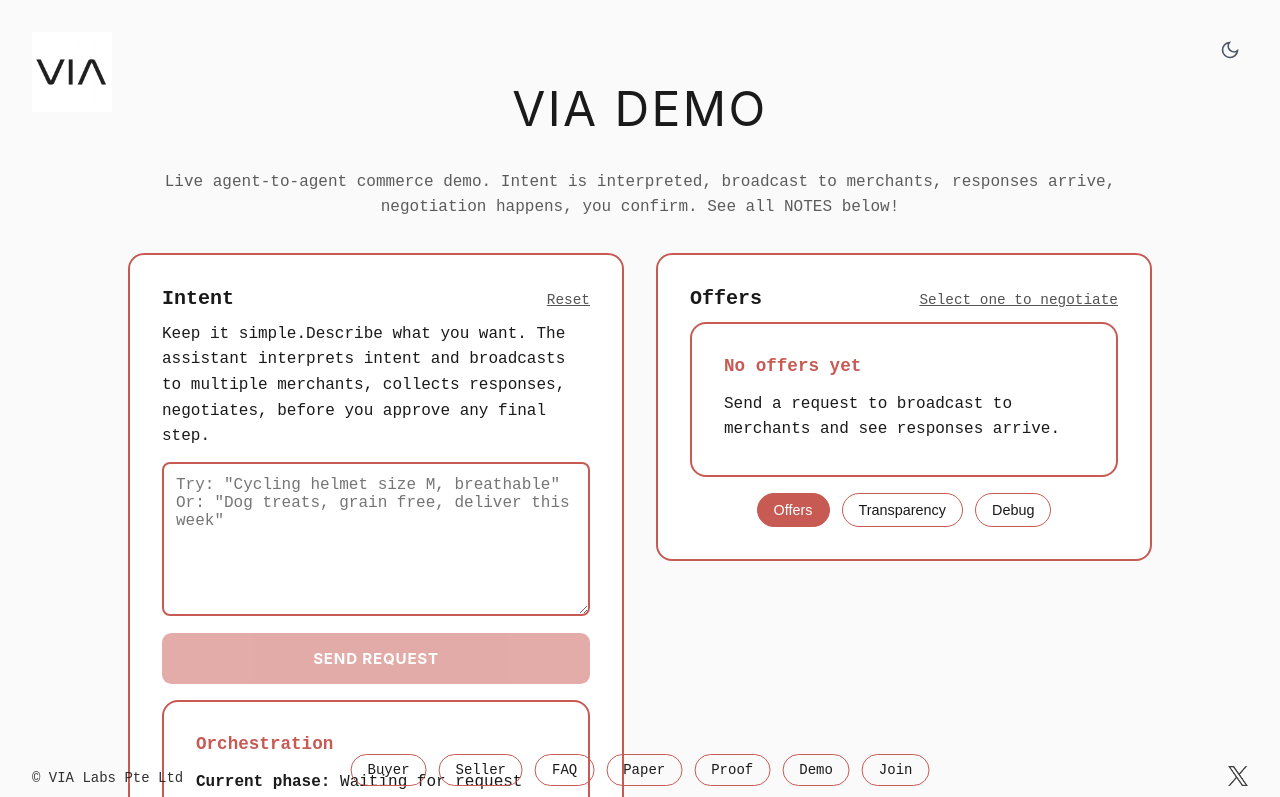
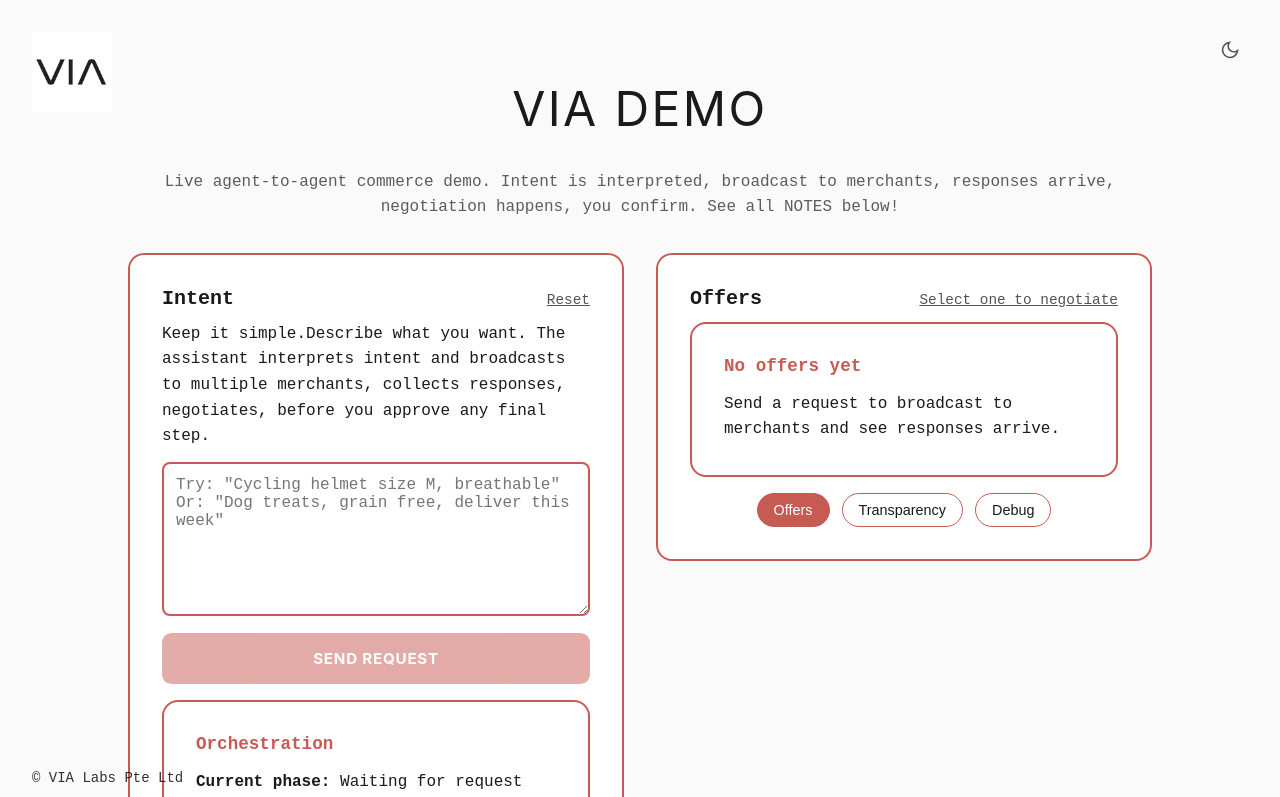
Before and after one commit to richardjhobbs/via_demo, a Next.js app: page / in a window 1280 px wide. Shown: the top 797 px of the page. Built offline with nearby package versions, Linux system fonts and the light colour scheme.

Commit message:
Move bottom nav into page flow

```diff
--- a/app/globals.css
+++ b/app/globals.css
@@ -60,7 +60,7 @@
   transition: background-color var(--transition-normal), color var(--transition-normal);
 
   /* important: leave room for fixed footer + nav */
-  padding-bottom: 4.5rem;
+  padding-bottom: 2rem;
 }
 
 html.dark body {
@@ -441,17 +441,14 @@
    BOTTOM NAV (button style, FIXED at bottom center)
    ========================= */
 .bottom-nav {
-  position: fixed;
-  left: 50%;
-  transform: translateX(-50%);
-  bottom: 14px;
   display: flex;
   justify-content: center;
   gap: 0.75rem;
   flex-wrap: wrap;
-  z-index: 45;
-  pointer-events: auto;
+  margin-top: 3rem;
+  margin-bottom: 2rem;
 }
+
 
 .bottom-nav-link {
   text-decoration: none;
--- a/app/page.tsx
+++ b/app/page.tsx
@@ -531,10 +531,9 @@
               <div style={{ whiteSpace: "pre-wrap", opacity: 0.9 }}>{notesText}</div>
             </div>
           </div>
-        </div>
+        </div> {/* end container */}
     </main>
 
-      {/* Fixed bottom nav (styled by CSS, like getvia) */}
     <nav className="bottom-nav" aria-label="Main navigation">
       <a href="https://getvia.xyz/buyer.html" className="bottom-nav-link">Buyer</a>
       <a href="https://getvia.xyz/seller.html" className="bottom-nav-link">Seller</a>
@@ -545,12 +544,10 @@
       <a href="https://getvia.xyz/join.html" className="bottom-nav-link">Join</a>
     </nav>
 
-      {/* Fixed corner footer items */}
     <div className="corner-left">© VIA Labs Pte Ltd</div>
-
     <div className="corner-right">
-        <a href={xUrl} target="_blank" rel="noopener noreferrer" className="social-link" aria-label="VIA on X">
-          <img id="socialIcon" src={xIconSrc} alt="X" className="social-icon" />
+      <a href="https://x.com/via_labs_sg" target="_blank" rel="noopener noreferrer" className="social-link">
+        <img src="/images/logo-white.png" className="social-icon" alt="X" />
       </a>
     </div>
     </>
```
Lines whose indentation alone changed are shown as unchanged.
